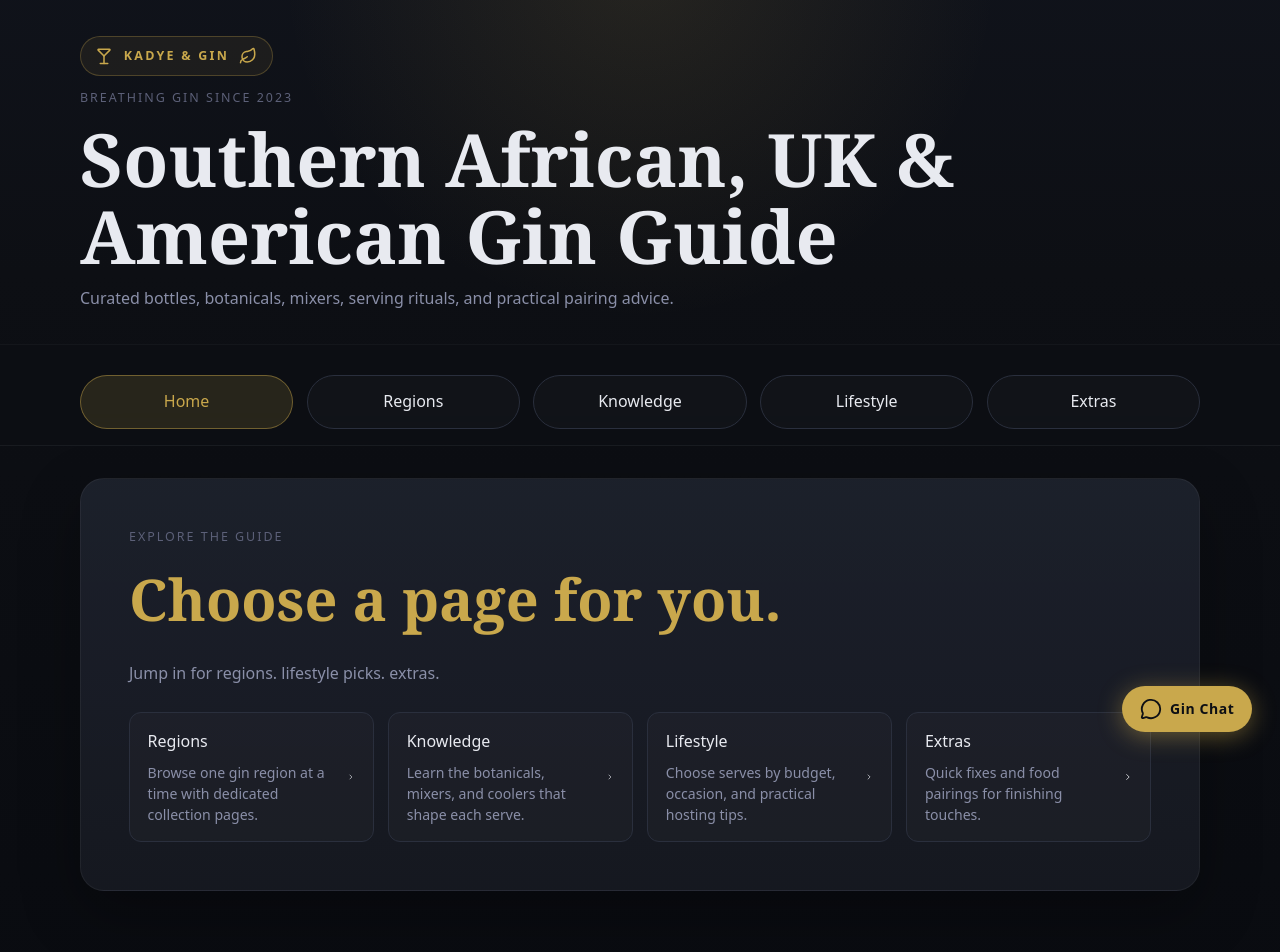
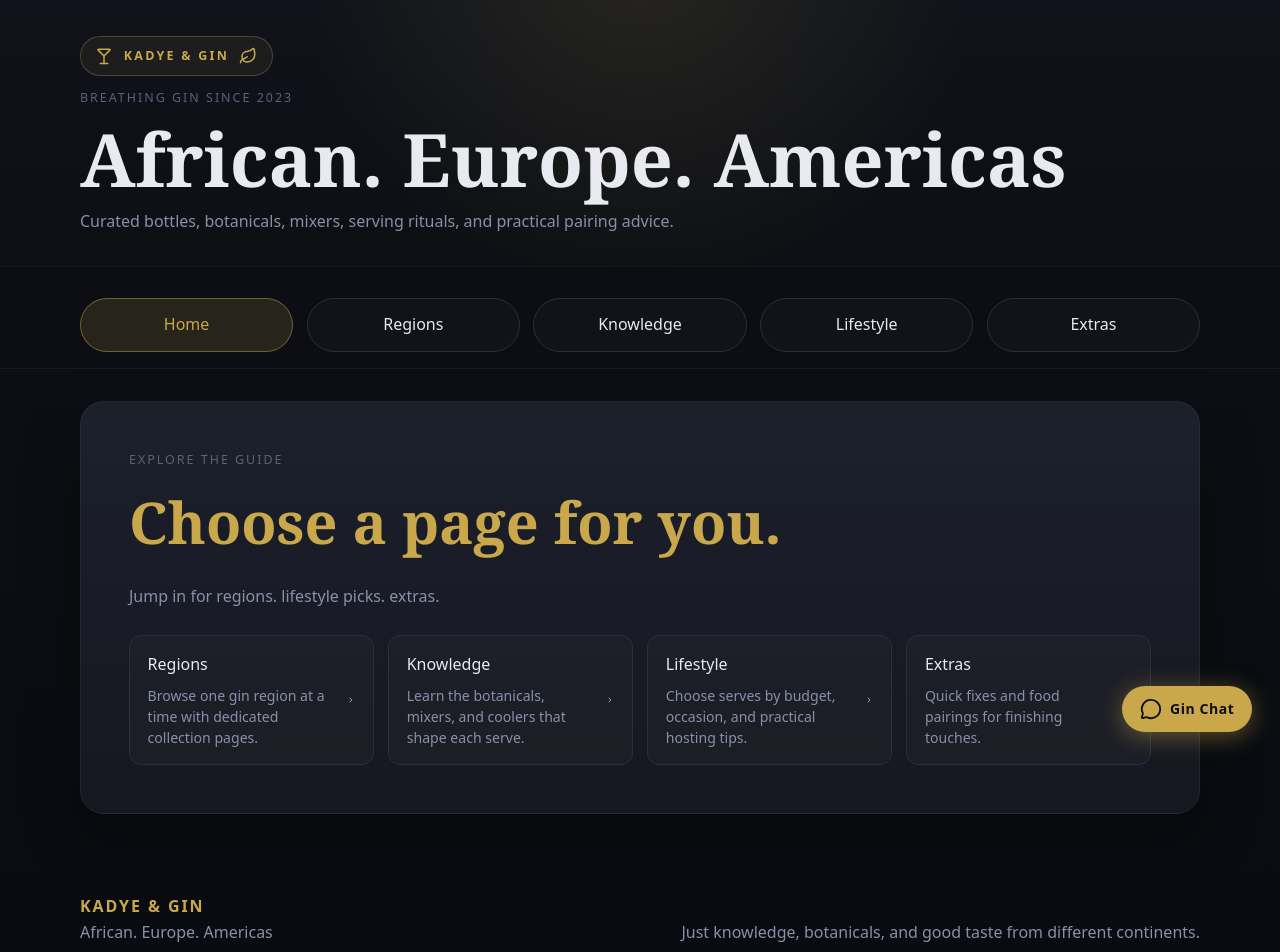
Before and after one commit to NigelKadye/first_site, a Next.js app: page / in a window 1280 px wide. Shown: the part 40-992 px from the top of the page. Built offline with nearby package versions, Linux system fonts and the light colour scheme.

Commit message:
Update regional branding to African, Europe, Americas

```diff
--- a/src/components/Header.tsx
+++ b/src/components/Header.tsx
@@ -10,7 +10,7 @@ export default function Header() {
           <Leaf size={18} aria-hidden="true" />
         </p>
         <p className="header-kicker">Breathing Gin Since 2023</p>
-        <h1 className="site-title">Southern African, UK & American Gin Guide</h1>
+        <h1 className="site-title">African. Europe. Americas</h1>
         <p className="site-subtitle">
           Curated bottles, botanicals, mixers, serving rituals, and practical pairing advice.
         </p>
--- a/src/components/Layout.tsx
+++ b/src/components/Layout.tsx
@@ -11,7 +11,7 @@ export default function Layout({ activeGroupSlug = null, children }) {
         <div className="site-width footer-inner">
           <div>
             <p className="footer-brand">KADYE & GIN</p>
-            <p className="footer-copy">African. Europe. & American Gin Guide</p>
+            <p className="footer-copy">African. Europe. Americas</p>
           </div>
           <p className="footer-note">Just knowledge, botanicals, and good taste from different continents.</p>
         </div>
```
Also changed, not shown: 1 other file (tests, documents, lock files or other folders).
